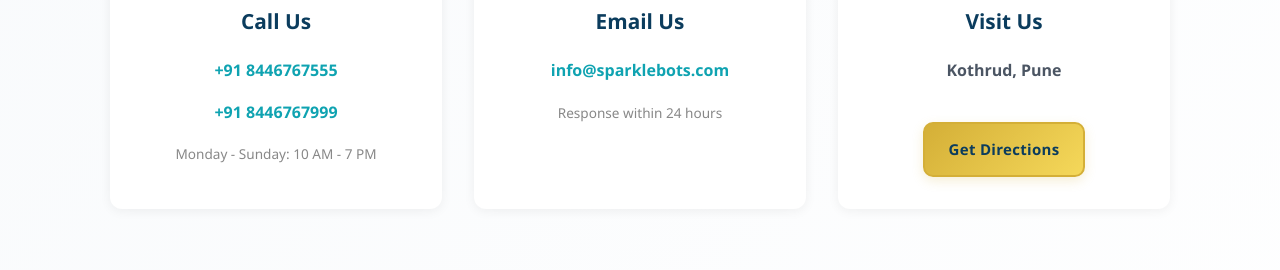
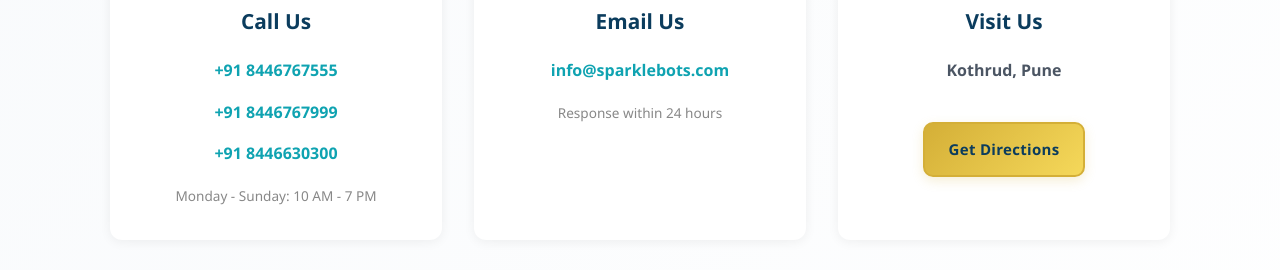
Before and after one commit to panshiv158-alt11/Sparkle-bot, a website: page contact.html in a window 1280 px wide. Shown: the part 524-794 px from the top of the page. Drawn offline with Linux system fonts and the light colour scheme.

Commit message:
Update contact.html

```diff
--- a/contact.html
+++ b/contact.html
@@ -57,6 +57,9 @@
             </p>
             <p class="contact-detail">
               <a href="tel:+918446767999">+91 8446767999</a>
+            </p>
+            <p class="contact-detail">
+              <a href="tel:+91 8446630300">+91 8446630300</a>
             </p>
             <p class="text-small">Monday - Sunday: 10 AM - 7 PM</p>
           </div>
```
